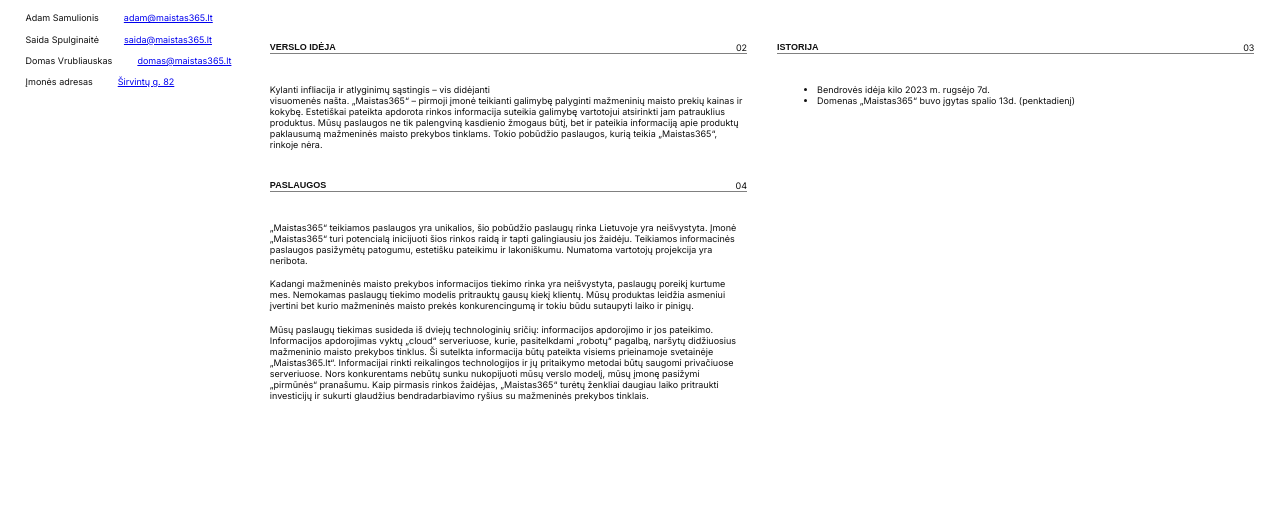
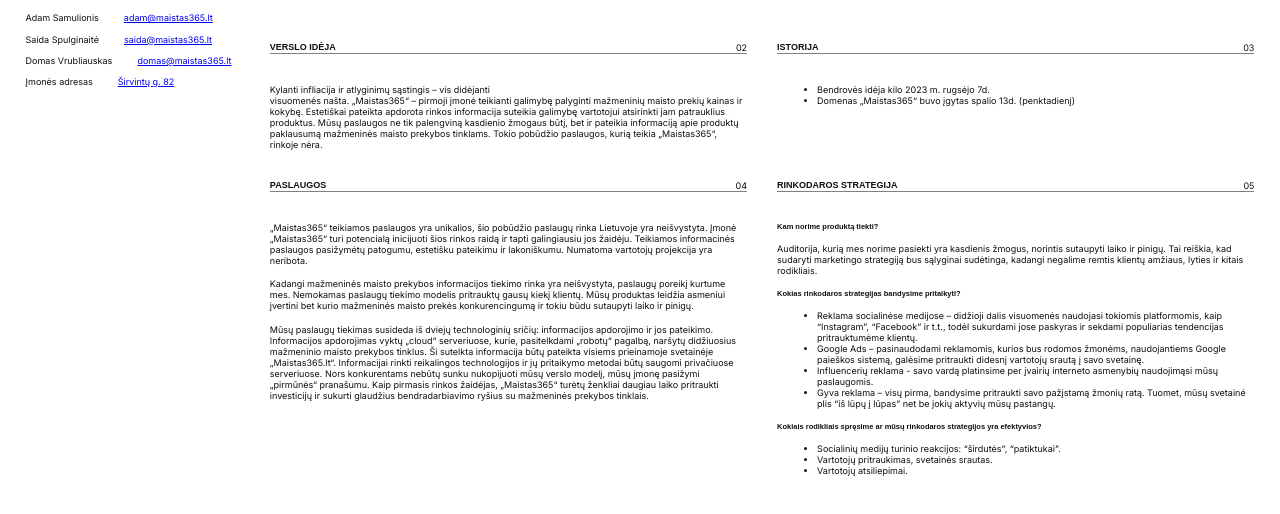
Before and after one commit to ketsuraq/Maistas-Info, a plain HTML site: page index.html in a window 1280 px wide. Shown: the part 70-584 px from the top of the page. Drawn offline with Linux system fonts and the light colour scheme.

Commit message:
add marketing strategy

```diff
--- a/index.html
+++ b/index.html
@@ -98,6 +98,49 @@
               </p>
             </div>
           </div>
+          <div class="category">
+            <div class="header">
+                <h4>RINKODAROS STRATEGIJA</h4>
+                <p>05</p>
+            </div>
+            <div class="subcategory">
+              <h5>Kam norime produktą tiekti?</h5>
+              <p>
+                Auditorija, kurią mes norime pasiekti yra kasdienis žmogus,
+                norintis sutaupyti laiko ir pinigų. Tai reiškia, kad sudaryti
+                marketingo strategiją bus sąlyginai sudėtinga, kadangi
+                negalime remtis klientų amžiaus, lyties ir kitais rodikliais.
+              </p>
+            </div>
+            <div class="subcategory">
+              <h5>Kokias rinkodaros strategijas bandysime pritaikyti?</h5>
+              <p>
+                <ul>
+                  <li>Reklama socialinėse medijose – didžioji dalis visuomenės
+                    naudojasi tokiomis platformomis, kaip “Instagram”, “Facebook” ir t.t.,
+                    todėl sukurdami jose paskyras ir sekdami populiarias tendencijas pritrauktumėme klientų.
+                  </li>
+                  <li>Google Ads – pasinaudodami reklamomis, kurios bus rodomos žmonėms,
+                    naudojantiems Google paieškos sistemą, galėsime pritraukti didesnį
+                    vartotojų srautą į savo svetainę.</li>
+                  <li>Influencerių reklama - savo vardą platinsime per įvairių interneto
+                    asmenybių naudojimąsi mūsų paslaugomis.  </li>
+                  <li>Gyva reklama – visų pirma, bandysime pritraukti savo pažįstamą
+                    žmonių ratą. Tuomet, mūsų svetainė plis “iš lūpų į lūpas” net be
+                    jokių aktyvių mūsų pastangų.</li>
+                </ul>
+              </p>
+            </div>
+            <div class="subcategory">
+              <h5>Kokiais rodikliais spręsime ar mūsų rinkodaros strategijos yra efektyvios?</h5>
+              <p>
+                <ul>
+                  <li>Socialinių medijų turinio reakcijos: “širdutės”, “patiktukai”.</li>
+                  <li>Vartotojų pritraukimas, svetainės srautas.</li>
+                  <li>Vartotojų atsiliepimai.</li>
+                </ul>
+              </p>
+          </div>
         </div>
       </div>
     </div>
--- a/styles.css
+++ b/styles.css
@@ -1,5 +1,8 @@
 h1, h4 {
     font-family: 'Gabarito', sans-serif;
+}
+h5 {
+    font-family: sans-serif;
 }
 h1 {
     color: #000;
```
